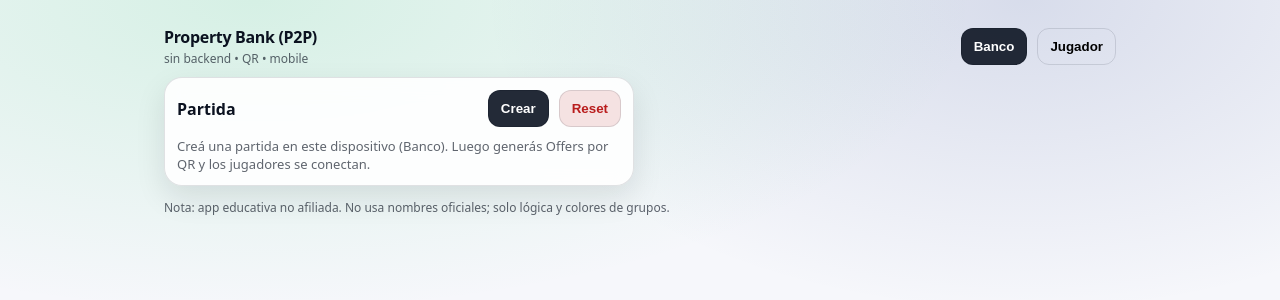
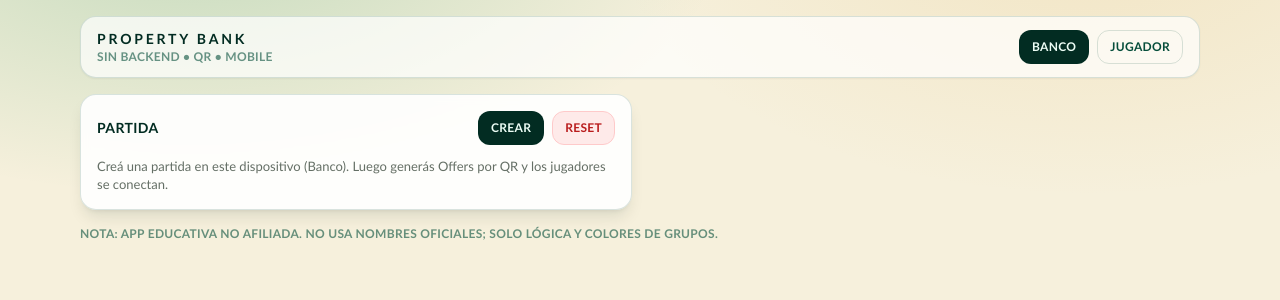
Before and after one commit to GrandpaDeveloper/property-bank-p2p, a React (Vite) app: page / in a window 1280 px wide. Shown: the top 300 px of the page. Built offline with nearby package versions, Linux system fonts and the light colour scheme.

Commit message:
Refresh UI with Monopoly-inspired styling

```diff
--- a/index.html
+++ b/index.html
@@ -4,7 +4,8 @@
     <meta charset="UTF-8" />
     <link rel="icon" type="image/svg+xml" href="/vite.svg" />
     <meta name="viewport" content="width=device-width, initial-scale=1.0" />
-    <title>property-bank-p2p</title>
+    <title>Property Bank</title>
+    <script src="https://cdn.tailwindcss.com"></script>
   </head>
   <body>
     <div id="root"></div>
--- a/src/App.tsx
+++ b/src/App.tsx
@@ -80,11 +80,11 @@ export default function App() {
   });
 
   return (
-    <div className="container">
-      <div className="header">
+    <div className="mx-auto flex min-h-screen w-full max-w-6xl flex-col gap-4 px-4 pb-10 pt-4">
+      <div className="flex flex-wrap items-center justify-between gap-4 rounded-2xl border border-emerald-900/15 bg-white/70 px-4 py-3 shadow-sm">
         <div className="brand">
-          <h1>Property Bank (P2P)</h1>
-          <p>sin backend • QR • mobile</p>
+          <h1 className="m-0 text-sm font-black uppercase tracking-[0.2em] text-emerald-950">Property Bank</h1>
+          <p className="m-0 text-xs font-semibold uppercase tracking-wide text-emerald-900/60">sin backend • QR • mobile</p>
         </div>
         <Row>
           <Btn variant={persist.role === "bank" ? "primary" : "ghost"} onClick={() => setPersist({ ...persist, role: "bank" })}>
@@ -96,7 +96,7 @@ export default function App() {
         </Row>
       </div>
 
-      <div className="grid">
+      <div className="grid gap-4 lg:grid-cols-2">
         {persist.role === "bank" ? (
           <BankScreen persist={persist} setPersist={setPersist} />
         ) : (
@@ -104,7 +104,7 @@ export default function App() {
         )}
       </div>
 
-      <div style={{ marginTop: 14, color: "var(--muted)", fontSize: 12, lineHeight: 1.4 }}>
+      <div className="text-xs font-semibold uppercase tracking-wide text-emerald-900/60">
         Nota: app educativa no afiliada. No usa nombres oficiales; solo lógica y colores de grupos.
       </div>
     </div>
@@ -403,7 +403,7 @@ function BankScreen({ persist, setPersist }: { persist: Persisted; setPersist: (
         <Card title={`Solicitudes de unión / reconexión (${pendingJoin.length})`}>
           <div style={{ display: "grid", gap: 10 }}>
             {pendingJoin.map((r, i) => (
-              <div key={i} style={rowBlock()}>
+              <div key={i} className={rowBlock()}>
                 <div style={{ fontWeight: 900 }}>
                   {r.name}{" "}
                   <span style={{ fontSize: 12, color: "var(--muted)" }}>
@@ -444,7 +444,7 @@ function OffersPanel({ state, conns }: { state: GameState; conns: Record<string,
               : null;
 
           return (
-            <div key={c.connId} style={rowBlock()}>
+            <div key={c.connId} className={rowBlock()}>
               <Row>
                 <div style={{ fontWeight: 900 }}>Conn: {c.connId}</div>
                 <span style={{ fontSize: 12, color: "var(--muted)" }}>
@@ -536,7 +536,7 @@ function BankPlayers({ state, mutate }: { state: GameState; mutate: (fn: (s: Gam
             keys.map((k) => {
               const p = state.players[k];
               return (
-                <div key={k} style={rowBlock()}>
+                <div key={k} className={rowBlock()}>
                   <Row>
                     <div style={{ fontWeight: 900 }}>{p.name}</div>
                     <span style={{ fontSize: 12, color: "var(--muted)" }}>{p.connected ? "online" : "offline"}</span>
@@ -601,7 +601,7 @@ function BankProperties({ state, mutate }: { state: GameState; mutate: (fn: (s:
             const p = state.players[k];
             const owned = Object.values(state.props).filter((x) => x.owner === k).map((x) => x.id);
             return (
-              <div key={k} style={rowBlock()}>
+              <div key={k} className={rowBlock()}>
                 <Row>
                   <div style={{ fontWeight: 900 }}>{p.name}</div>
                   <div style={{ marginLeft: "auto", fontWeight: 900 }}>{formatMoney(p.balance)}</div>
@@ -848,14 +848,24 @@ function Audit({ state }: { state: GameState }) {
       ) : (
         <div style={{ display: "grid", gap: 8 }}>
           {state.tx.slice(0, 40).map((t) => (
-            <div key={t.id} style={{ border: "1px solid var(--border)", borderRadius: 14, padding: 10, background: "rgba(255,255,255,0.65)" }}>
-              <div style={{ fontSize: 12, color: "var(--muted)" }}>{new Date(t.ts).toLocaleTimeString()}</div>
-              <div style={{ fontWeight: 900 }}>
-                {playerDisplay(state, t.from as any)} → {playerDisplay(state, t.to as any)}
-                {typeof t.amount === "number" ? `: ${formatMoney(t.amount)}` : ""}
-                {t.propertyId ? ` • ${t.propertyId}` : ""}
+            <div key={t.id} className="rounded-2xl border border-emerald-900/15 bg-white/70 p-3 shadow-sm">
+              <div className="text-xs font-semibold uppercase tracking-wide text-emerald-900/60">
+                {new Date(t.ts).toLocaleTimeString()}
               </div>
-              <div style={{ fontSize: 12, color: "var(--muted)", marginTop: 4 }}>{t.note}</div>
+              <div className="mt-1 flex flex-wrap items-center gap-2 text-sm font-black">
+                <span>
+                  {playerDisplay(state, t.from as any)} → {playerDisplay(state, t.to as any)}
+                  {typeof t.amount === "number" ? `: ${formatMoney(t.amount)}` : ""}
+                </span>
+                {t.propertyId ? (
+                  (() => {
+                    const def = PROPERTY_DEFS.find((p) => p.id === t.propertyId);
+                    const color = def ? GROUP_COLORS[def.group] : "#111827";
+                    return <Chip label={def?.label ?? t.propertyId} color={color} />;
+                  })()
+                ) : null}
+              </div>
+              <div className="text-xs font-semibold uppercase tracking-wide text-emerald-900/60">{t.note}</div>
             </div>
           ))}
         </div>
@@ -1163,7 +1173,7 @@ function PlayerScreen({ persist, setPersist }: { persist: Persisted; setPersist:
                 const p = state.players[k];
                 const owned = Object.values(state.props).filter((x) => x.owner === k).map((x) => x.id);
                 return (
-                  <div key={k} style={rowBlock()}>
+                  <div key={k} className={rowBlock()}>
                     <Row>
                       <div style={{ fontWeight: 900 }}>
                         {p.name} {me?.key === k ? <span style={{ color: "var(--muted)", fontSize: 12 }}>(vos)</span> : null}
@@ -1261,13 +1271,8 @@ function PlayerScreen({ persist, setPersist }: { persist: Persisted; setPersist:
 
 /* ------------------------------ Helpers UI ------------------------------ */
 
-function rowBlock(): React.CSSProperties {
-  return {
-    border: "1px solid var(--border)",
-    borderRadius: 16,
-    padding: 10,
-    background: "rgba(255,255,255,0.65)",
-  };
+function rowBlock(): string {
+  return "rounded-2xl border border-emerald-900/15 bg-white/70 p-3 shadow-sm";
 }
 
 function Chip({ label, color }: { label: string; color: string }) {
@@ -1277,11 +1282,8 @@ function Chip({ label, color }: { label: string; color: string }) {
         border: `1px solid ${color}`,
         background: softBg(color),
         borderRadius: 999,
-        padding: "6px 10px",
-        fontSize: 12,
-        fontWeight: 900,
-        whiteSpace: "nowrap",
       }}
+      className="whitespace-nowrap px-2 py-1 text-xs font-black uppercase tracking-wide text-emerald-950"
     >
       {label}
     </span>
--- a/src/styles.css
+++ b/src/styles.css
@@ -1,14 +1,12 @@
 :root {
-  --bg: #f6f7fb;
-  --card: rgba(255, 255, 255, 0.9);
-  --text: #0b1220;
-  --muted: rgba(11, 18, 32, 0.65);
-  --border: rgba(11, 18, 32, 0.12);
-  --shadow: 0 12px 30px rgba(11, 18, 32, 0.10);
-  --radius: 18px;
+  --board: #f6f0dc;
+  --ink: #1b2b1d;
+  --muted: rgba(27, 43, 29, 0.68);
+  --card: rgba(255, 255, 255, 0.92);
+  --border: rgba(19, 42, 26, 0.18);
+  --shadow: 0 14px 30px rgba(9, 21, 12, 0.12);
 
-  --danger: #b91c1c;
-  --primary: #111827;
+  --danger: #b42318;
 }
 
 * { box-sizing: border-box; }
@@ -16,49 +14,12 @@ html, body { height: 100%; }
 
 body {
   margin: 0;
-  font-family: ui-sans-serif, system-ui, -apple-system, Segoe UI, Roboto, Arial;
+  font-family: "Trebuchet MS", ui-sans-serif, system-ui, -apple-system, Segoe UI, Roboto, Arial;
   background:
-    radial-gradient(1200px 520px at 20% 0%, rgba(46,204,113,0.16), transparent 60%),
-    radial-gradient(900px 520px at 80% 0%, rgba(30,58,138,0.14), transparent 60%),
-    var(--bg);
-  color: var(--text);
+    radial-gradient(900px 460px at 15% -10%, rgba(16, 141, 75, 0.22), transparent 60%),
+    radial-gradient(800px 460px at 85% -10%, rgba(223, 176, 82, 0.18), transparent 60%),
+    var(--board);
+  color: var(--ink);
 }
 
 a { color: inherit; }
-
-.container {
-  max-width: 980px;
-  margin: 0 auto;
-  padding: 14px 14px 40px;
-}
-
-.header {
-  display: flex;
-  align-items: center;
-  justify-content: space-between;
-  gap: 10px;
-  padding: 12px 0 10px;
-}
-
-.brand h1 {
-  margin: 0;
-  font-size: 16px;
-  letter-spacing: -0.02em;
-}
-.brand p {
-  margin: 2px 0 0;
-  font-size: 12px;
-  color: var(--muted);
-}
-
-.grid {
-  display: grid;
-  gap: 12px;
-}
-
-@media (min-width: 860px) {
-  .grid {
-    grid-template-columns: 1fr 1fr;
-    align-items: start;
-  }
-}
--- a/src/ui/primitives.tsx
+++ b/src/ui/primitives.tsx
@@ -3,18 +3,11 @@ import React from "react";
 export function Card(props: { title?: string; right?: React.ReactNode; children: React.ReactNode }) {
   return (
     <div
-      style={{
-        background: "var(--card)",
-        border: "1px solid var(--border)",
-        borderRadius: "var(--radius)",
-        padding: 12,
-        boxShadow: "var(--shadow)",
-        backdropFilter: "blur(10px)",
-      }}
+      className="rounded-2xl border border-emerald-900/15 bg-white/90 p-4 shadow-lg shadow-emerald-950/10 backdrop-blur-sm"
     >
       {(props.title || props.right) && (
-        <div style={{ display: "flex", justifyContent: "space-between", alignItems: "center", gap: 10, marginBottom: 10 }}>
-          <div style={{ fontWeight: 900 }}>{props.title}</div>
+        <div className="mb-3 flex flex-wrap items-center justify-between gap-3">
+          <div className="text-sm font-black uppercase tracking-wide text-emerald-950">{props.title}</div>
           <div>{props.right}</div>
         </div>
       )}
@@ -27,43 +20,31 @@ export function Btn(
   props: React.ButtonHTMLAttributes<HTMLButtonElement> & { variant?: "primary" | "ghost" | "danger" }
 ) {
   const v = props.variant ?? "primary";
-  const base: React.CSSProperties = {
-    borderRadius: 12,
-    padding: "10px 12px",
-    border: "1px solid var(--border)",
-    fontWeight: 900,
-    cursor: "pointer",
-  };
-  const style: React.CSSProperties =
+  const base =
+    "rounded-xl border px-3 py-2 text-xs font-black uppercase tracking-wide transition";
+  const style =
     v === "danger"
-      ? { ...base, background: "rgba(185,28,28,0.12)", color: "var(--danger)" }
+      ? `${base} border-red-200 bg-red-100/70 text-red-700 hover:bg-red-100`
       : v === "ghost"
-      ? { ...base, background: "transparent" }
-      : { ...base, background: "rgba(17,24,39,0.92)", color: "white", borderColor: "rgba(17,24,39,0.3)" };
+      ? `${base} border-emerald-900/15 bg-transparent text-emerald-900 hover:bg-emerald-900/5`
+      : `${base} border-emerald-950/30 bg-emerald-950 text-emerald-50 hover:bg-emerald-900`;
 
   return (
-    <button {...props} style={{ ...style, opacity: props.disabled ? 0.55 : 1 }}>
+    <button {...props} className={`${style} ${props.disabled ? "opacity-50" : ""}`}>
       {props.children}
     </button>
   );
 }
 
 export function Label({ children }: { children: React.ReactNode }) {
-  return <div style={{ fontSize: 12, fontWeight: 900, color: "var(--muted)", marginBottom: 6 }}>{children}</div>;
+  return <div className="mb-1 text-xs font-black uppercase tracking-wide text-emerald-900/70">{children}</div>;
 }
 
 export function Input(props: React.InputHTMLAttributes<HTMLInputElement>) {
   return (
     <input
       {...props}
-      style={{
-        width: "100%",
-        borderRadius: 12,
-        padding: "10px 12px",
-        border: "1px solid var(--border)",
-        outline: "none",
-        background: "rgba(255,255,255,0.9)",
-      }}
+      className="w-full rounded-xl border border-emerald-900/15 bg-white/90 px-3 py-2 text-sm font-semibold text-emerald-950 outline-none placeholder:text-emerald-900/40 focus:border-emerald-900/40 focus:ring-2 focus:ring-emerald-200/70"
     />
   );
 }
@@ -72,16 +53,7 @@ export function Textarea(props: React.TextareaHTMLAttributes<HTMLTextAreaElement
   return (
     <textarea
       {...props}
-      style={{
-        width: "100%",
-        borderRadius: 12,
-        padding: "10px 12px",
-        border: "1px solid var(--border)",
-        outline: "none",
-        background: "rgba(255,255,255,0.9)",
-        minHeight: 70,
-        resize: "vertical",
-      }}
+      className="min-h-[90px] w-full resize-y rounded-xl border border-emerald-900/15 bg-white/90 px-3 py-2 text-sm font-semibold text-emerald-950 outline-none placeholder:text-emerald-900/40 focus:border-emerald-900/40 focus:ring-2 focus:ring-emerald-200/70"
     />
   );
 }
@@ -90,23 +62,15 @@ export function Select(props: React.SelectHTMLAttributes<HTMLSelectElement>) {
   return (
     <select
       {...props}
-      style={{
-        width: "100%",
-        borderRadius: 12,
-        padding: "10px 12px",
-        border: "1px solid var(--border)",
-        outline: "none",
-        background: "rgba(255,255,255,0.9)",
-        fontWeight: 800,
-      }}
+      className="w-full rounded-xl border border-emerald-900/15 bg-white/90 px-3 py-2 text-sm font-extrabold uppercase tracking-wide text-emerald-950 outline-none focus:border-emerald-900/40 focus:ring-2 focus:ring-emerald-200/70"
     />
   );
 }
 
 export function Row({ children }: { children: React.ReactNode }) {
-  return <div style={{ display: "flex", gap: 10, flexWrap: "wrap", alignItems: "center" }}>{children}</div>;
+  return <div className="flex flex-wrap items-center gap-2">{children}</div>;
 }
 
 export function Divider() {
-  return <div style={{ height: 1, background: "var(--border)", margin: "10px 0" }} />;
+  return <div className="my-2 h-px w-full bg-emerald-900/10" />;
 }
```
